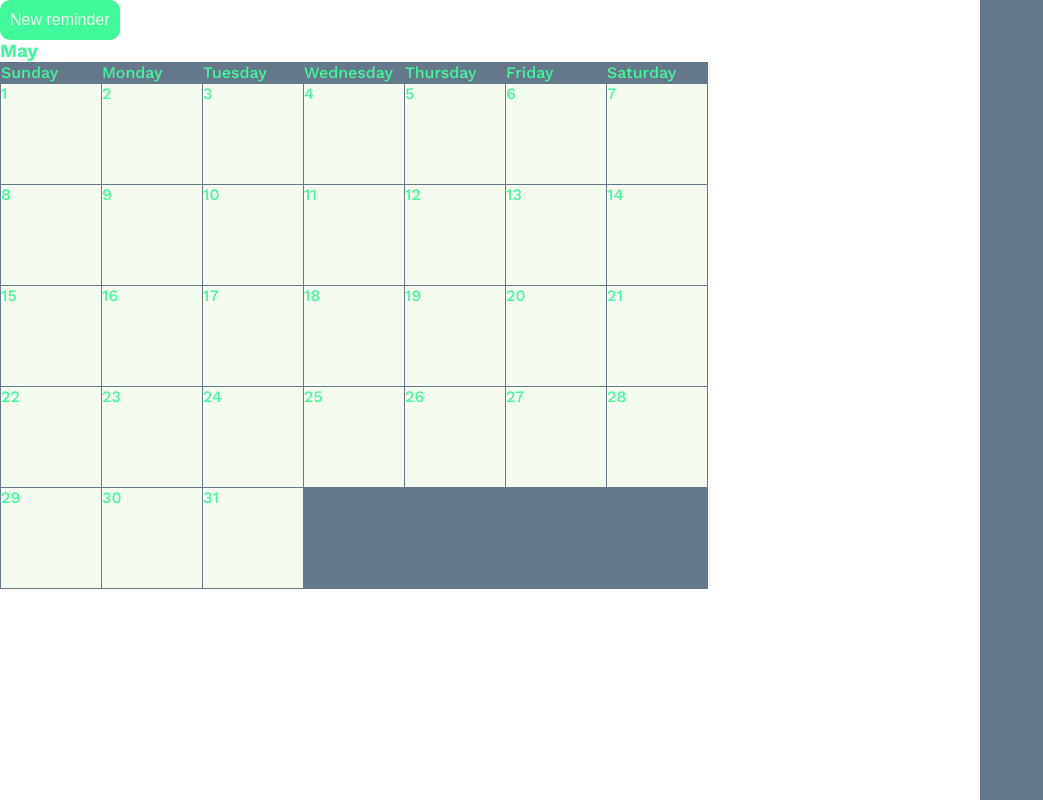
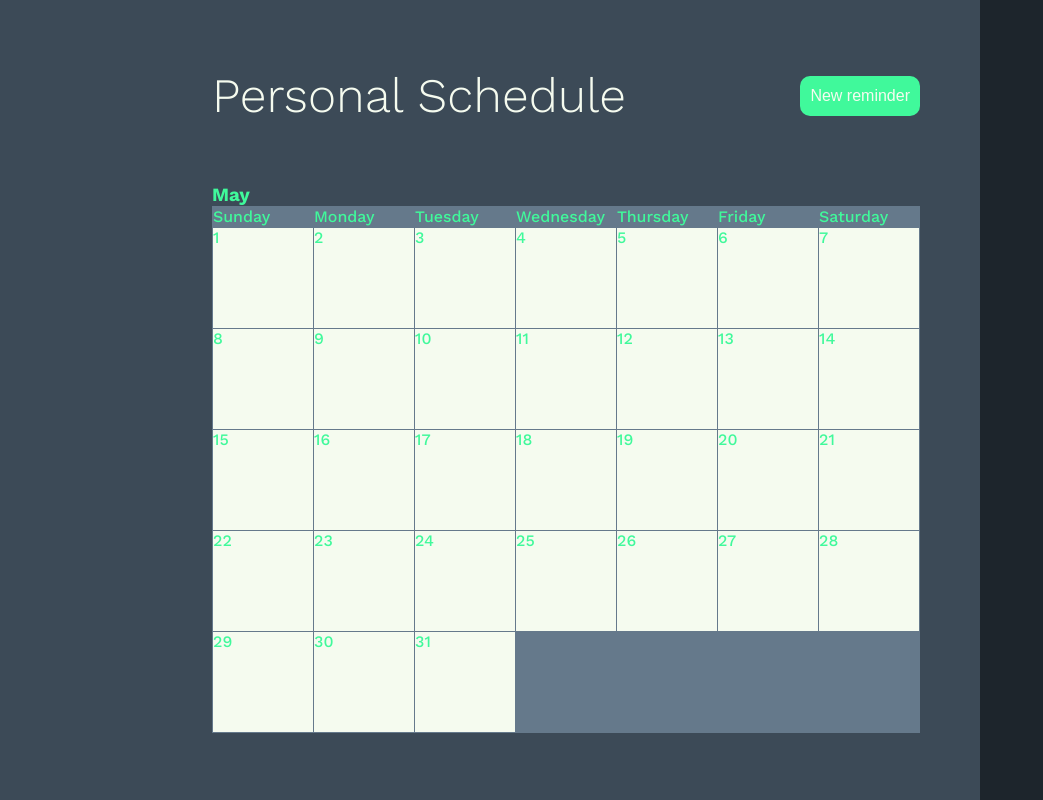
Before and after one commit to CalixtoTheBugHunter/schedule-test, a Vue app: page / in a window 1280 px wide. Shown: the whole page, without its empty margins (0-1043 px from the left). Built offline with nearby package versions, Linux system fonts and the light colour scheme.

Commit message:
home style

```diff
--- a/src/assets/scss/variables/_spacing.scss
+++ b/src/assets/scss/variables/_spacing.scss
@@ -2,6 +2,7 @@ $space-xl: 60px;
 $space-lg: 30px;
 $space-md: 15px;
 $space-sm: 7.5rem;
+$space-xs: 3.75rem;
 
 $viewport-xl: 1920px;
 $viewport-lg: 1180px;
--- a/src/views/Home/Home.vue
+++ b/src/views/Home/Home.vue
@@ -1,7 +1,10 @@
 <template>
   <div class="Home">
     <section class="Home__schedule">
-      <base-button label="New reminder" @click="onNewReminderClick" />
+      <header class="Home__schedule-header">
+        <h1>Personal Schedule</h1>
+        <base-button label="New reminder" @click="onNewReminderClick" />
+      </header>
       <the-schedule @edit="onEdit($event)" />
     </section>
     <section class="Home__settings">
@@ -56,9 +59,31 @@ export default {
   height: 100vh;
   display: grid;
   grid-template-columns: 1fr 300px;
+  gap: $space-xl;
+  background-color: $color-dark;
+  align-items: center;
+
+
+  &__schedule {
+    justify-self: end;
+    &-header {
+      margin-bottom: $space-xl;
+      display: flex;
+      justify-content: space-between;
+      align-items: center;
+      h1 {
+        font-size: 3rem;
+        font-weight: 300;
+        color: $color-white;
+      }
+    }
+
+  }
 
   &__settings {
-    background: $color-light;
+    background: $color-black;
+    height: 100vh;
+    width: 100%;
   }
 }
 </style>
```
